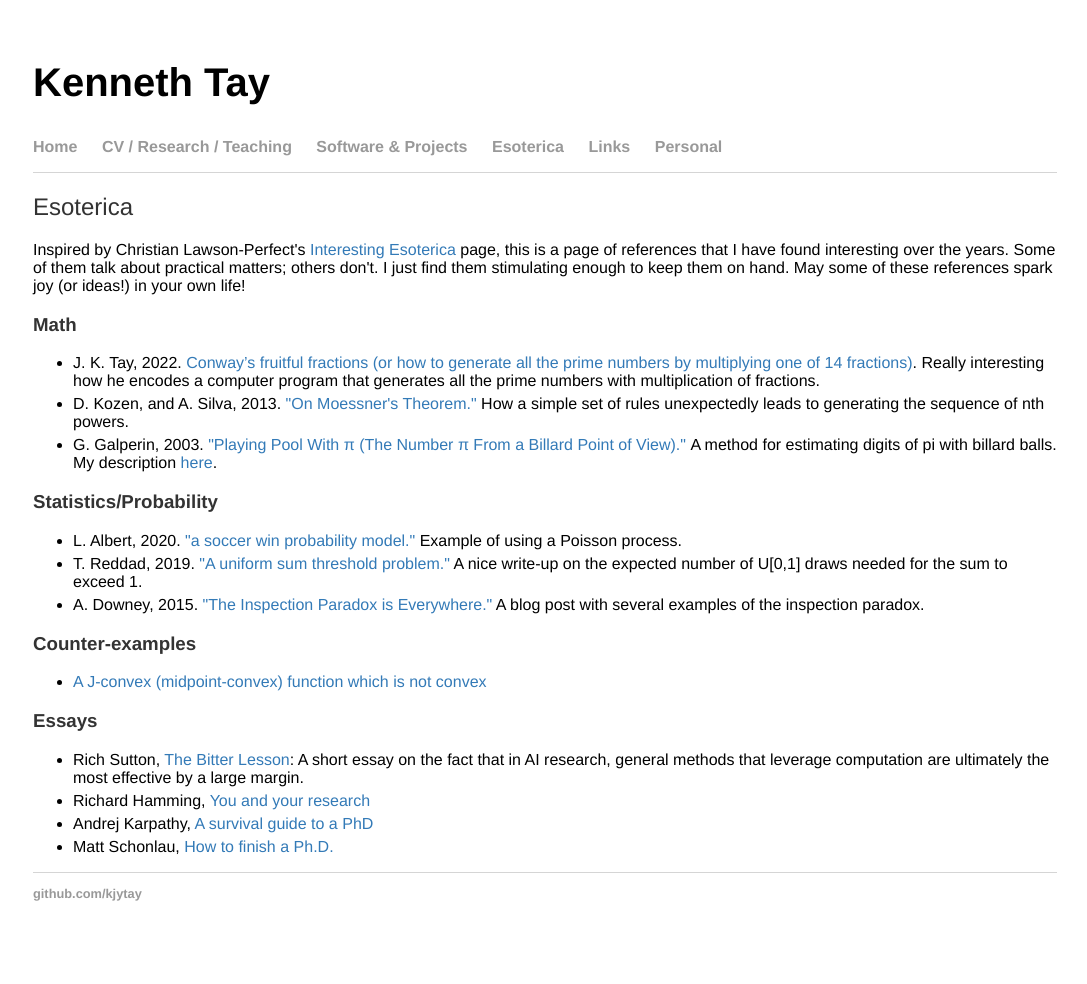
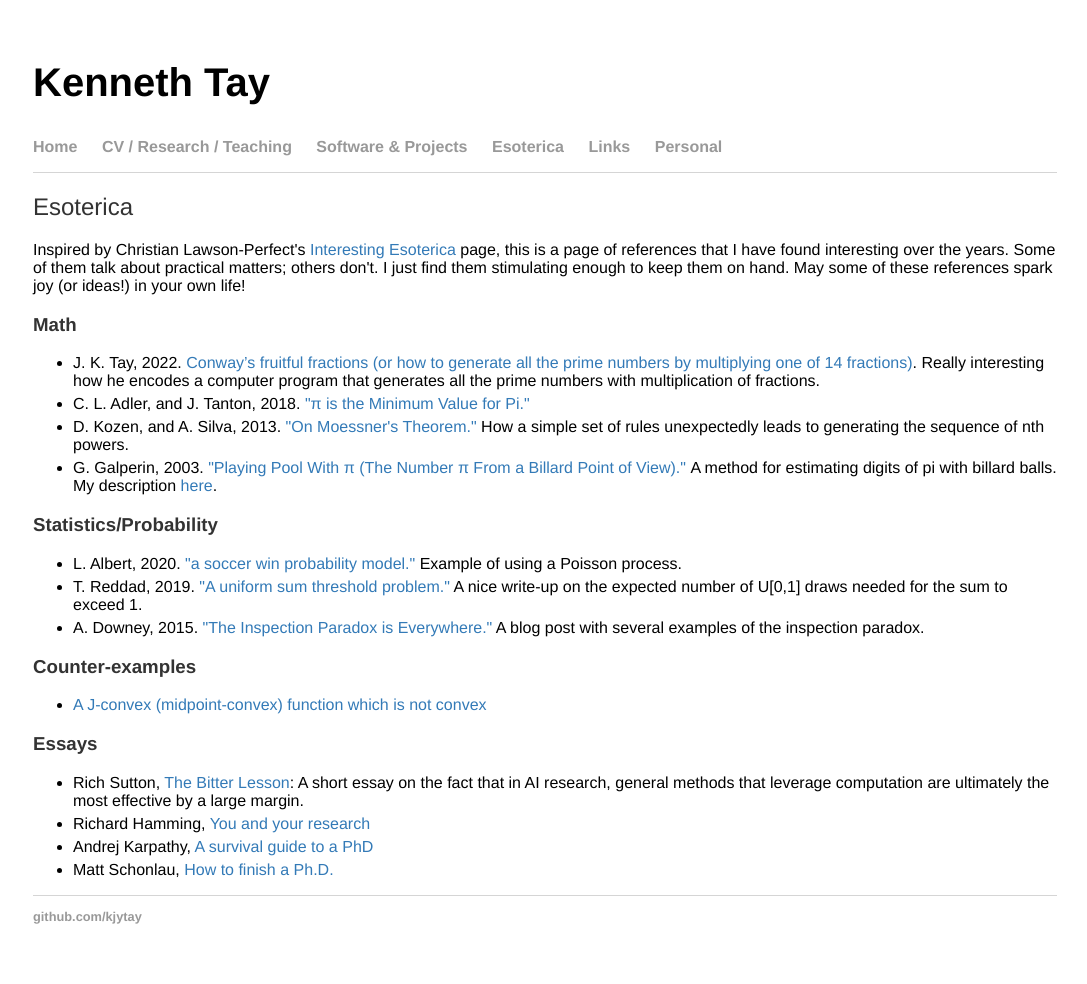
Before and after one commit to kjytay/kjytay.github.io, a Jekyll site: the page built from esoterica/index.html, in a window 1280 px wide. Shown: the whole page, without its empty margins (95-1182 px from the left). Built offline with Jekyll 4.4.1, drawn with Linux system fonts in a browser that asks for light colours; before the commit the page ends 961 px from its top, so only the background shows below that.

Commit message:
Add esoterica link.

```diff
--- a/esoterica/index.html
+++ b/esoterica/index.html
@@ -11,6 +11,7 @@ May some of these references spark joy (or ideas!) in your own life!
 <h3>Math</h3>
 <ul>
     <li>J. K. Tay, 2022. <a href="https://mathematicaloddsandends.wordpress.com/2022/04/08/conways-fruitful-fractions-or-how-to-generate-all-the-prime-numbers-by-multiplying-one-of-14-fractions/">Conway’s fruitful fractions (or how to generate all the prime numbers by multiplying one of 14 fractions)</a>. Really interesting how he encodes a computer program that generates all the prime numbers with multiplication of fractions.</li>
+    <li>C. L. Adler, and J. Tanton, 2018. <a href="https://www.tandfonline.com/doi/pdf/10.1080/07468342.2000.11974122">"π is the Minimum Value for Pi."</a></li>
     <li>D. Kozen, and A. Silva, 2013. <a href="https://www.tandfonline.com/doi/abs/10.4169/amer.math.monthly.120.02.131">"On Moessner's Theorem."</a> How a simple set of rules unexpectedly leads to generating the sequence of nth powers.</li>
     <li>G. Galperin, 2003. <a href="https://www.maths.tcd.ie/~lebed/Galperin.%20Playing%20pool%20with%20pi.pdf">"Playing Pool With π (The Number π From a Billard Point of View)."</a> A method for estimating digits of pi with billard balls. My description <a href="https://mathematicaloddsandends.wordpress.com/2022/01/03/estimating-digits-of-pi-with-billiard-balls/">here</a>.</li>
 </ul>
```
